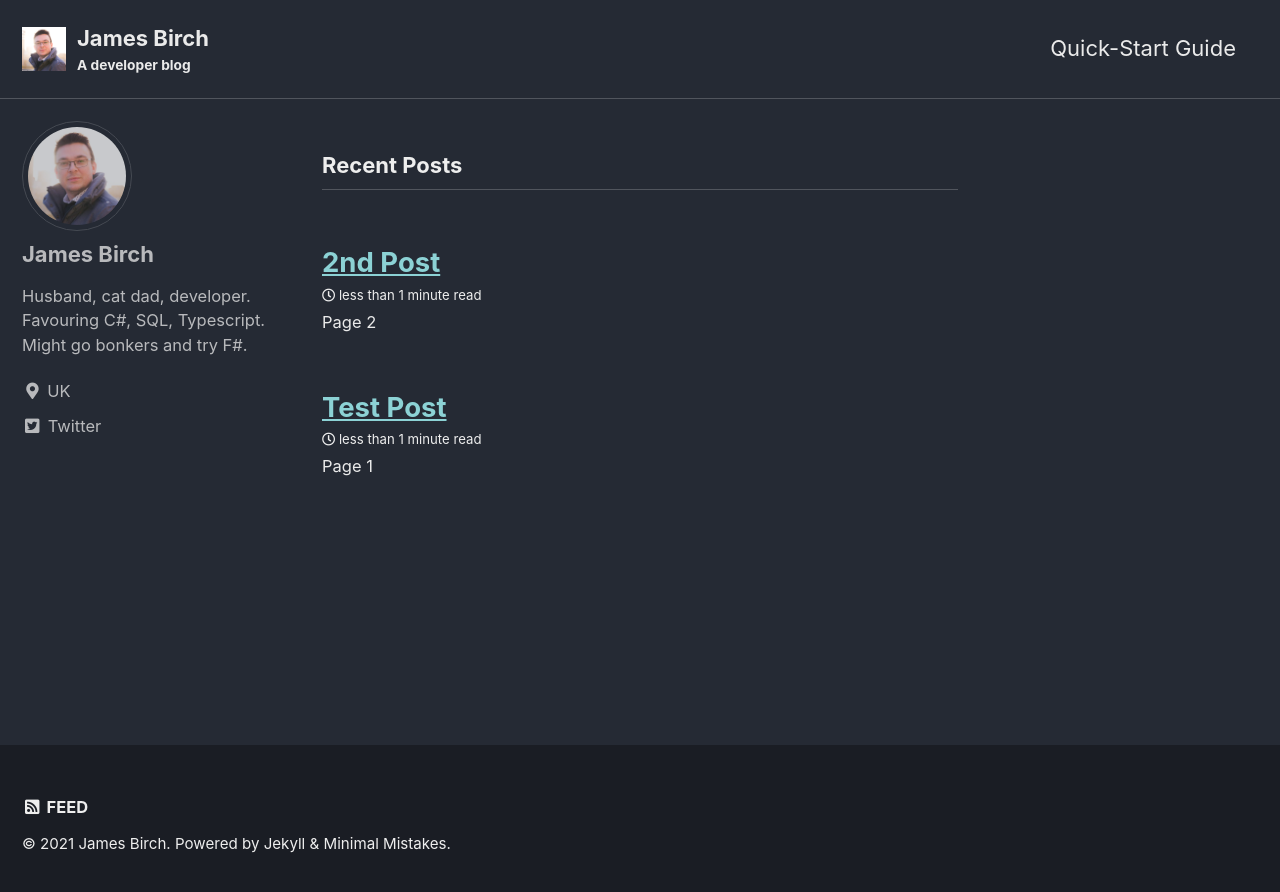
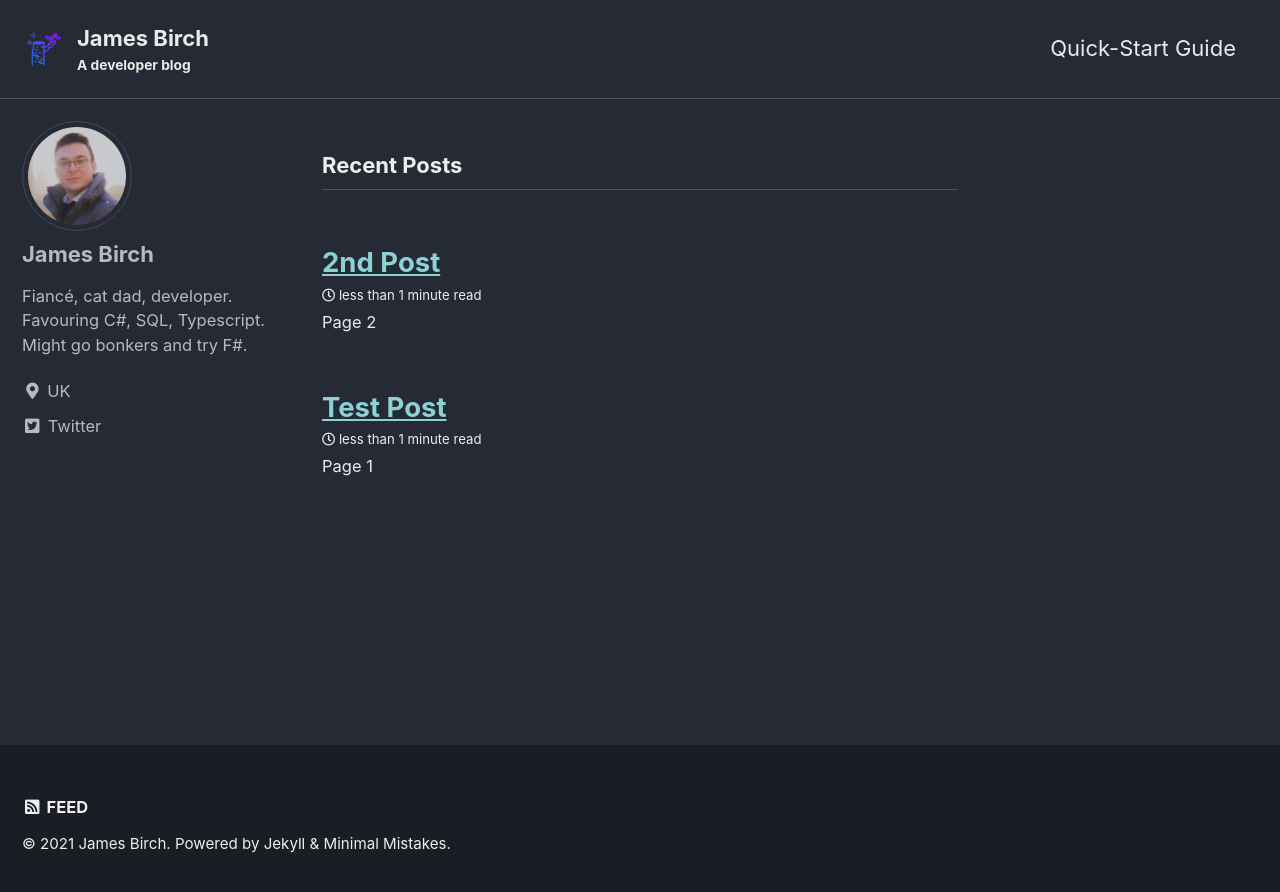
Before and after one commit to jamesrbirch/jamesrbirch.github.io, a Jekyll site: the page built from index.html, in a window 1280 px wide. Shown: the top 892 px of the page. Built offline with Jekyll 4.4.1, drawn with Linux system fonts in a browser that asks for light colours; cached includes are drawn as plain includes; the list of posts is cut into pages by our own code.

Commit message:
Added birch logo

```diff
--- a/_config.yml
+++ b/_config.yml
@@ -25,7 +25,7 @@ url: 'https://jamesrbirch.github.io/' # the base hostname & protocol for your si
 baseurl: # the subpath of your site, e.g. "/blog"
 repository: # GitHub username/repo-name e.g. "mmistakes/minimal-mistakes"
 teaser: # path of fallback teaser image, e.g. "/assets/images/500x300.png"
-logo: '/assets/images/profile.jpg' # path of logo image to display in the masthead, e.g. "/assets/images/88x88.png"
+logo: '/assets/images/birch.png' # path of logo image to display in the masthead, e.g. "/assets/images/88x88.png"
 masthead_title: # overrides the website title displayed in the masthead, use " " for no title
 # breadcrumbs            : false # true, false (default)
 words_per_minute: 200
@@ -95,7 +95,7 @@ analytics:
 author:
     name: 'James Birch'
     avatar: '/assets/images/profile.jpg' # path of avatar image, e.g. "/assets/images/bio-photo.jpg"
-    bio: 'Husband, cat dad, developer. Favouring C#, SQL, Typescript.  Might go bonkers and try F#.'
+    bio: 'Fiancé, cat dad, developer. Favouring C#, SQL, Typescript.  Might go bonkers and try F#.'
     location: 'UK'
     email:
     links:
```
Also changed, not shown: assets/images/birch.png (added).
